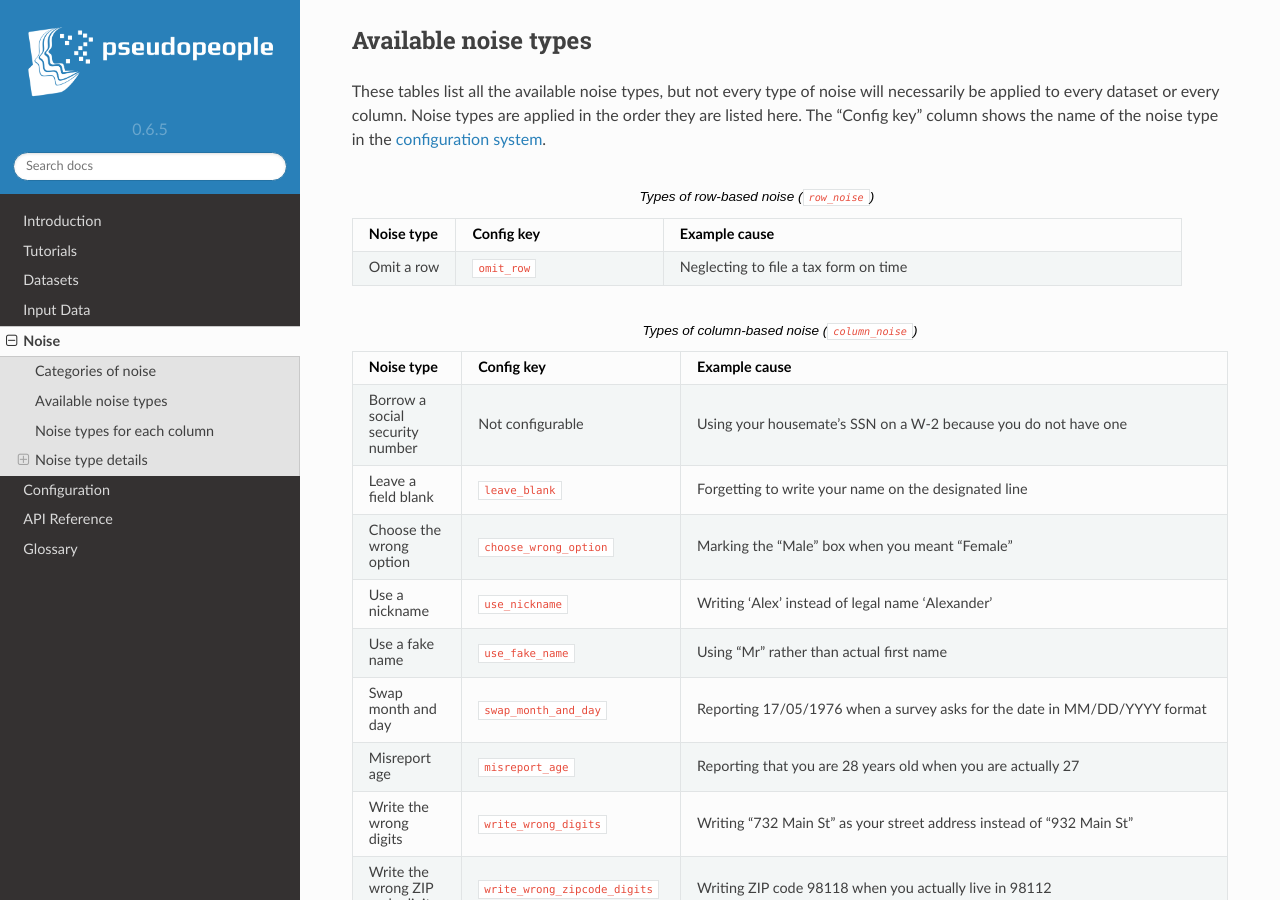
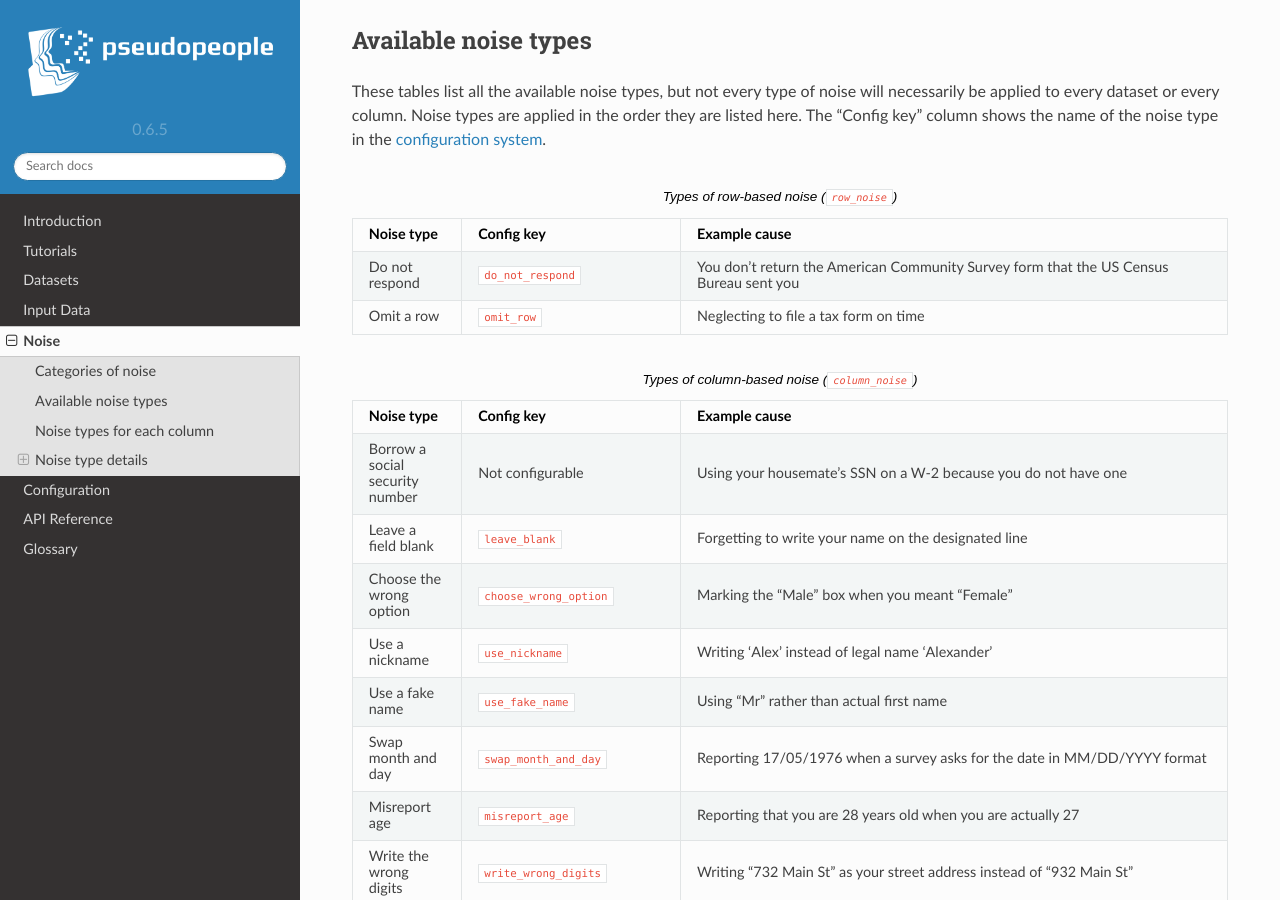
Before and after one commit to ihmeuw/pseudopeople, a Sphinx documentation site: the page built from docs/source/noise/index.rst, in a window 1280 px wide and 900 px high, scrolled down 672 px. Built offline with Sphinx 7.4.7 and the Read the Docs theme 2.0.0, drawn with Linux system fonts in a browser that asks for light colours.

Commit message:
add 'Do not respond' noise to table of row noise types

```diff
--- a/docs/source/noise/index.rst
+++ b/docs/source/noise/index.rst
@@ -52,6 +52,9 @@
   * - Noise type
     - Config key
     - Example cause
+  * - Do not respond
+    - ``do_not_respond``
+    - You don't return the American Community Survey form that the US Census Bureau sent you
   * - Omit a row
     - ``omit_row``
     - Neglecting to file a tax form on time
```
